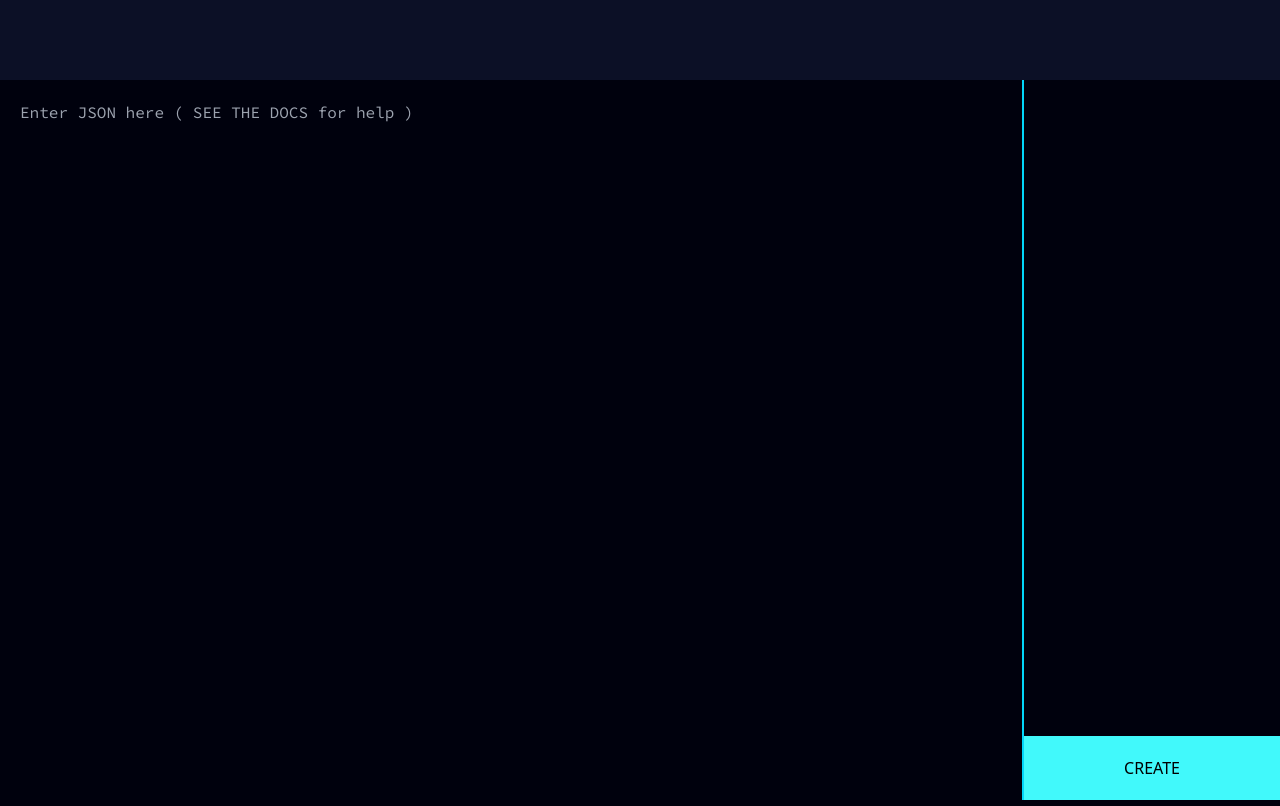
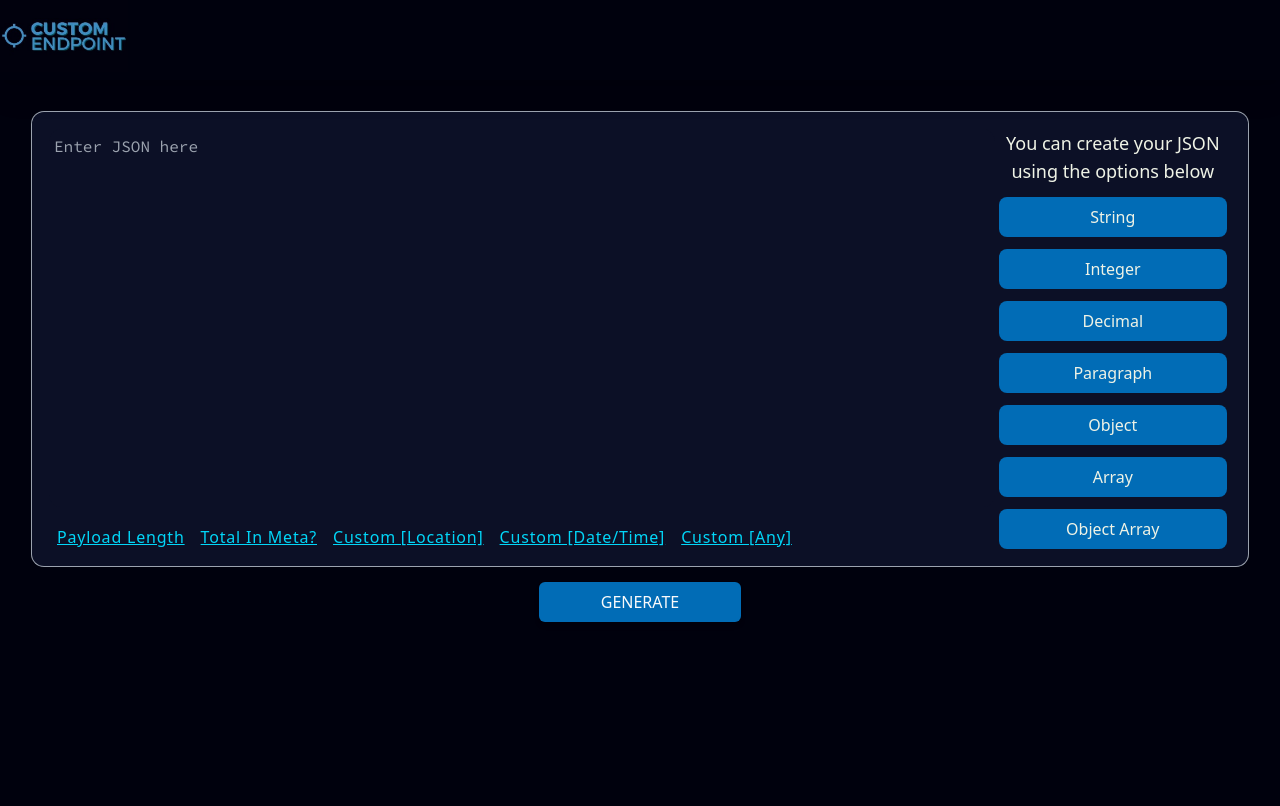
Before and after one commit to RaheedFarooq/customendpoints_web, a React (Create React App) app: page / in a window 1280 px wide. Built offline with nearby package versions, Linux system fonts and the light colour scheme.

Commit message:
Change Routes

```diff
--- a/src/App.js
+++ b/src/App.js
@@ -15,6 +15,65 @@ function App() {
     <BrowserRouter>
       <Switch>
         <Route exact path="/">
+          <div className="grid grid-cols-1 grid-rows-10 w-screen h-screen justify-between">
+            <header className="bg-prefered-black grid grid-cols-6 gap-0 items-center">
+              <div
+                className=" col-span-4 sm:col-span-2 md:col-span-1 "
+                style={{
+                  height: "inherit",
+                  overflow: "clip",
+                  objectFit: "cover",
+                }}
+              >
+                <img src={logo} style={{ width: "60%" }} />
+              </div>
+              <div
+                className=" col-span-1 sm:col-span-3 md:col-span-4 "
+                style={{ height: "inherit" }}
+              ></div>
+
+              {/* <button className="hidden md:block col-span-2 md:col-span-1 bg-prefered-shade2 mx-3 p-1">
+                Support Us
+              </button> */}
+              <div className="col-span-1 px-5">
+                {/* <button className="focus:outline-none w-12 md:w-16 h-12 md:h-12 float-right" onClick={()=>setSupport(!support)}>
+                <img
+                  class="inline-block h-12 w-12 rounded-full ring-2 ring-white"
+                  src="https://img.icons8.com/cotton/2x/like.png"
+                  alt=""
+                  ></img>
+              </button> */}
+              </div>
+
+              {support && (
+                <>
+                  <div
+                    class="origin-top-right absolute right-0 top-14 right-0 mr-0 md:right-5 mt-2 rounded-md shadow-lg bg-prefered-neon ring-1 ring-black ring-opacity-5 focus:outline-none max-w-xs h-auto	"
+                    role="menu"
+                    aria-orientation="vertical"
+                    aria-labelledby="menu-button"
+                    tabindex="-1"
+                  >
+                    <div class="" role="none">
+                      <img
+                        src="https://i.ytimg.com/vi/9XfkZlcG8KU/maxresdefault.jpg"
+                        className="rounded-lg border border-5"
+                      />
+                      {/* <a href="#" class="text-prefered-light block px-4 py-2 text-sm" role="menuitem" tabindex="-1" id="menu-item-0">Account settings</a> */}
+                      <div className="text-center p-2 font-medium text-prefered-dark">
+                        If you found this site useful, please give us a Shout
+                        out on LinkedIn
+                      </div>
+                    </div>
+                  </div>
+                </>
+              )}
+            </header>
+            <Home />
+          </div>
+        </Route>
+
+        <Route exact path="/v1">
           <div className="main absolute inset-0	bg-prefered-black">
             <div className="h-10p bg-prefered-dark"></div>
 
@@ -39,51 +98,6 @@ function App() {
             {/* <Footer /> */}
           </div>
         </Route>
-        <Route exact path="/v3">
-          <div className="grid grid-cols-1 grid-rows-10 w-screen h-screen justify-between">
-            <header className="bg-prefered-black grid grid-cols-6 gap-0 items-center">
-              <div className=" col-span-4 sm:col-span-2 md:col-span-1 " style={{ height: "inherit",overflow: 'clip' , objectFit: 'cover' }}>
-                <img src={logo} style={{ width: "60%",  }} />
-              </div>
-              <div className=" col-span-1 sm:col-span-3 md:col-span-4 " style={{ height: "inherit" }}></div>
-
-              {/* <button className="hidden md:block col-span-2 md:col-span-1 bg-prefered-shade2 mx-3 p-1">
-                Support Us
-              </button> */}
-              <div className="col-span-1 px-5">
-
-              <button className="focus:outline-none w-12 md:w-16 h-12 md:h-12 float-right" onClick={()=>setSupport(!support)}>
-                <img
-                  class="inline-block h-12 w-12 rounded-full ring-2 ring-white"
-                  src="https://img.icons8.com/cotton/2x/like.png"
-                  alt=""
-                  ></img>
-              </button>
-                  </div>
-
-              {support && (
-                <>
-                  <div
-                    class="origin-top-right absolute right-0 top-14 right-0 mr-0 md:right-5 mt-2 rounded-md shadow-lg bg-prefered-neon ring-1 ring-black ring-opacity-5 focus:outline-none max-w-xs h-auto	"
-                    role="menu"
-                    aria-orientation="vertical"
-                    aria-labelledby="menu-button"
-                    tabindex="-1"
-                  >
-                    <div class="" role="none">
-                      <img src="https://i.ytimg.com/vi/9XfkZlcG8KU/maxresdefault.jpg" className="rounded-lg border border-5" />
-                      {/* <a href="#" class="text-prefered-light block px-4 py-2 text-sm" role="menuitem" tabindex="-1" id="menu-item-0">Account settings</a> */}
-                      <div className="text-center p-2 font-medium text-prefered-dark">
-                      If you found this site useful, please give us a Shout out on LinkedIn
-                      </div>
-                      </div>
-                  </div>
-                </>
-              )}
-            </header>
-            <Home />
-          </div>
-        </Route>
       </Switch>
     </BrowserRouter>
   );
```
